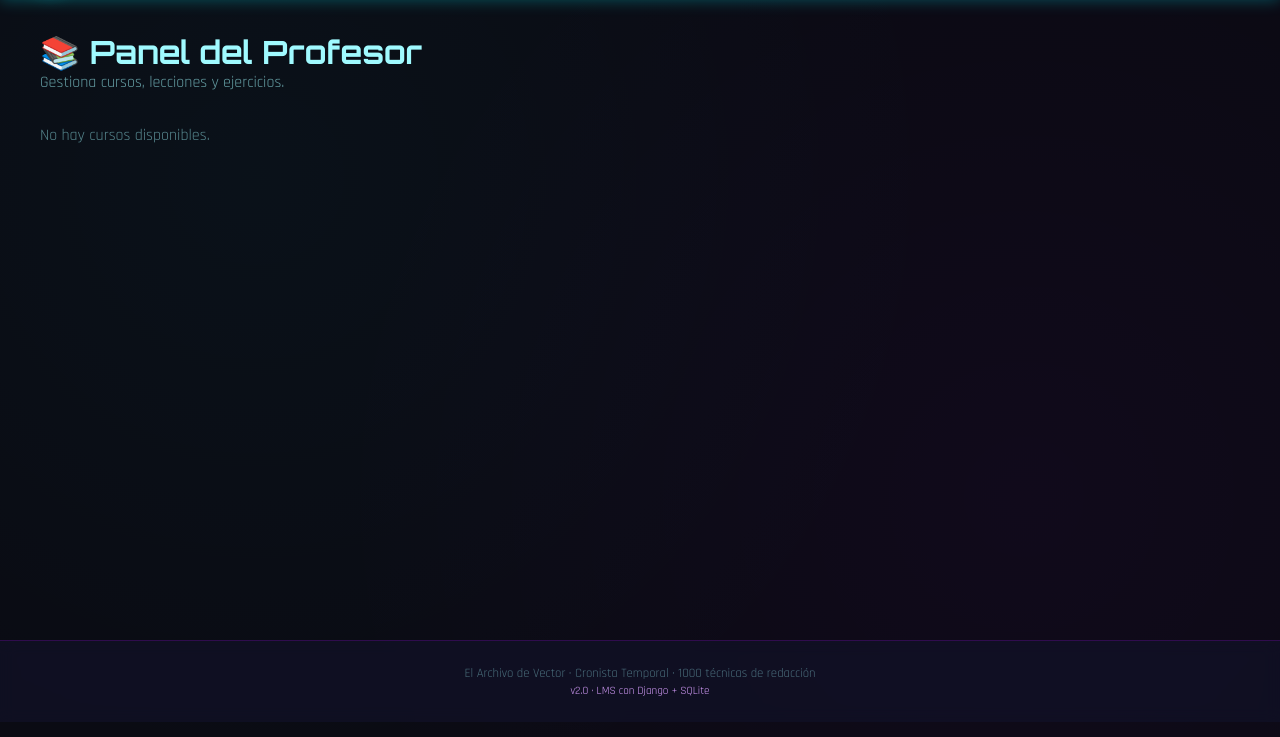
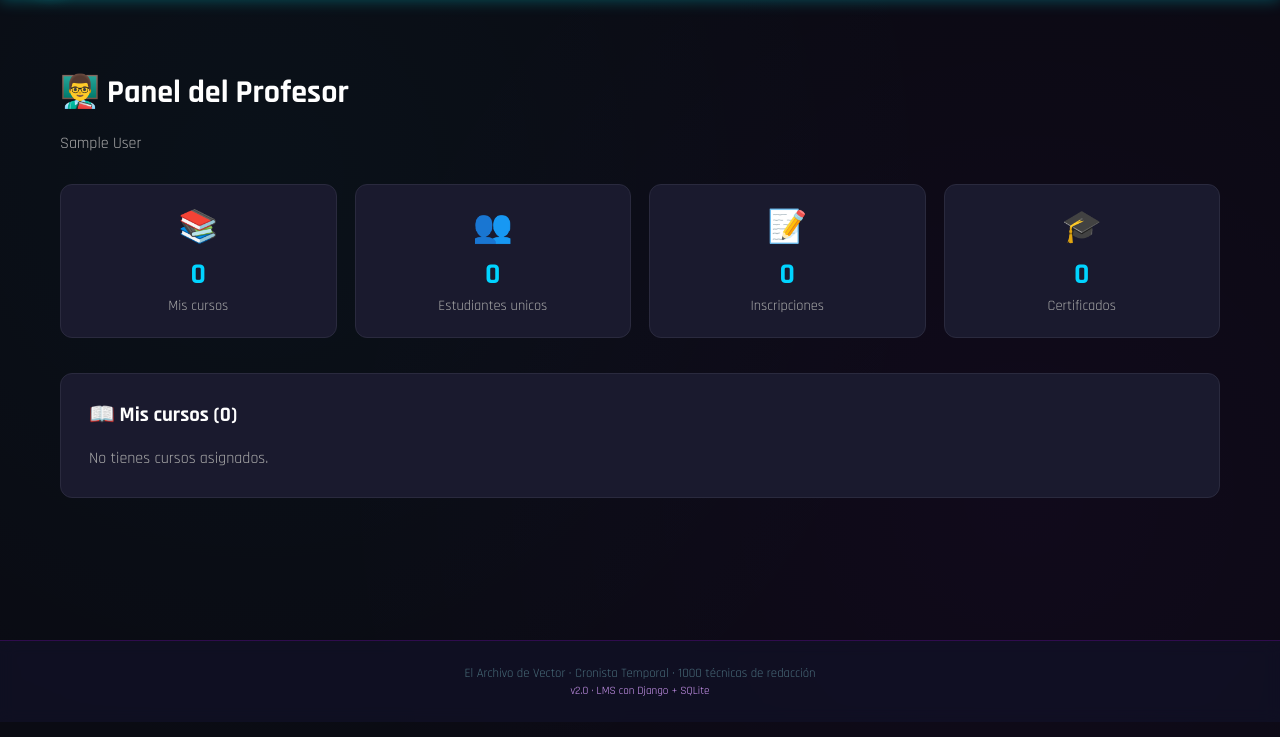
Before and after one commit to Hernank10/Redaccion_castellana_curso, a Django app: page /es/profesor/ in a window 1280 px wide. Shown: the part 63-800 px from the top of the page. Run offline with Django 5.2, Linux system fonts and the light colour scheme; the visitor is signed in with stand-in values (Sample User, id 1); data that the repository does not hold is empty.

Commit message:
Panel profesor: dashboard, ver estudiantes, evaluar, certificar + modelo Evaluacion

```diff
--- a/core/urls.py
+++ b/core/urls.py
@@ -17,6 +17,11 @@ urlpatterns = [
     path('perfil/', views.perfil, name='perfil'),
     path('password_change/', auth_views.PasswordChangeView.as_view(template_name='core/password_change.html', success_url='/es/perfil/'), name='password_change'),
     path('profesor/', views.teacher_dashboard, name='teacher_dashboard'),
+    path('profesor/curso/<slug:curso_slug>/', views.teacher_course_students, name='teacher_course_students'),
+    path('profesor/curso/<slug:curso_slug>/estudiante/<int:user_id>/', views.teacher_student_detail, name='teacher_student_detail'),
+    path('profesor/curso/<slug:curso_slug>/estudiante/<int:user_id>/evaluar/', views.teacher_evaluate, name='teacher_evaluate'),
+    path('profesor/curso/<slug:curso_slug>/estudiante/<int:user_id>/certificar/', views.teacher_certify, name='teacher_certify'),
+    path('profesor/curso/<slug:curso_slug>/estudiante/<int:user_id>/progreso.pdf', views.teacher_student_progress_pdf, name='teacher_student_progress_pdf'),
     path('profesor/leccion/<int:lesson_id>/', views.teacher_lesson_detail, name='teacher_lesson_detail'),
     path('profesor/ejercicio/editar/<int:exercise_id>/', views.teacher_exercise_edit, name='teacher_exercise_edit'),
     path('profesor/ejercicio/nuevo/', views.teacher_exercise_edit, name='teacher_exercise_new'),
--- a/core/views.py
+++ b/core/views.py
@@ -9,11 +9,13 @@ from reportlab.lib.enums import TA_CENTER
 import uuid
 
 from django.shortcuts import render, get_object_or_404, redirect
+from django.contrib.auth.models import User
+from django.contrib.auth.models import User
 from django.contrib.auth.decorators import login_required
 from django.contrib.admin.views.decorators import staff_member_required
 from django.http import JsonResponse
 from django.urls import reverse
-from .models import Course, Lesson, Exercise, UserProgress, UserScore, UserStreak, Inscripcion, Logro, Certificado
+from .models import Course, Lesson, Exercise, UserProgress, UserScore, UserStreak, Inscripcion, Logro, Certificado, Evaluacion
 import json
 
 # ===== VISTAS PÚBLICAS =====
@@ -1191,3 +1193,215 @@ def descargar_informe_progreso(request, formato='pdf'):
     response = HttpResponse(pdf.read(), content_type='application/pdf')
     response['Content-Disposition'] = f'attachment; filename="progreso_{request.user.username}.pdf"'
     return response
+
+
+# ============================================================
+# VISTAS DEL PROFESOR (dashboard, estudiantes, evaluar, certificar)
+# ============================================================
+
+@staff_member_required
+def teacher_dashboard(request):
+    """Dashboard del profesor: sus cursos + estadisticas."""
+    mis_cursos = Course.objects.filter(teachers=request.user, is_active=True)
+    if not mis_cursos.exists():
+        # Fallback: si no tiene cursos asignados, mostrar todos (modo admin)
+        mis_cursos = Course.objects.filter(is_active=True)
+
+    cursos_data = []
+    total_estudiantes = set()
+    total_inscripciones = 0
+    total_certs = 0
+
+    for curso in mis_cursos:
+        inscripciones = Inscripcion.objects.filter(course=curso)
+        n_est = inscripciones.count()
+        estudiantes_ids = list(inscripciones.values_list('user_id', flat=True))
+        total_estudiantes.update(estudiantes_ids)
+        total_inscripciones += n_est
+
+        certs = Certificado.objects.filter(curso=curso).count()
+        total_certs += certs
+
+        # Progreso promedio
+        total_lecciones = curso.lessons.count()
+        total_completadas = UserProgress.objects.filter(
+            user_id__in=estudiantes_ids, lesson__course=curso, completed=True
+        ).count()
+        promedio = round((total_completadas / (total_lecciones * n_est) * 100)) if total_lecciones and n_est else 0
+
+        cursos_data.append({
+            'curso': curso,
+            'estudiantes': n_est,
+            'certificados': certs,
+            'promedio': promedio,
+            'total_lecciones': total_lecciones,
+        })
+
+    context = {
+        'cursos_data': cursos_data,
+        'total_cursos': mis_cursos.count(),
+        'total_estudiantes': len(total_estudiantes),
+        'total_inscripciones': total_inscripciones,
+        'total_certificados': total_certs,
+    }
+    return render(request, 'core/teacher_dashboard.html', context)
+
+
+@staff_member_required
+def teacher_course_students(request, curso_slug):
+    """Lista de estudiantes inscritos en un curso con su progreso."""
+    curso = get_object_or_404(Course, slug=curso_slug, is_active=True)
+    inscripciones = Inscripcion.objects.filter(course=curso).select_related('user')
+
+    total_lecciones = curso.lessons.count()
+    estudiantes_data = []
+
+    for insc in inscripciones:
+        user = insc.user
+        progreso = UserProgress.objects.filter(
+            user=user, lesson__course=curso, completed=True
+        ).count()
+        porcentaje = round((progreso / total_lecciones * 100)) if total_lecciones else 0
+        score = UserScore.objects.filter(user=user).first()
+        cert = Certificado.objects.filter(usuario=user, curso=curso).first()
+        eval_obj = Evaluacion.objects.filter(estudiante=user, curso=curso).first()
+
+        estudiantes_data.append({
+            'user': user,
+            'progreso': progreso,
+            'total_lecciones': total_lecciones,
+            'porcentaje': porcentaje,
+            'puntos': score.total_points if score else 0,
+            'certificado': cert,
+            'evaluacion': eval_obj,
+        })
+
+    # Ordenar por porcentaje desc
+    estudiantes_data.sort(key=lambda x: -x['porcentaje'])
+
+    context = {
+        'curso': curso,
+        'estudiantes_data': estudiantes_data,
+        'total_estudiantes': len(estudiantes_data),
+    }
+    return render(request, 'core/teacher_course_students.html', context)
+
+
+@staff_member_required
+def teacher_student_detail(request, curso_slug, user_id):
+    """Detalle de un estudiante en un curso."""
+    curso = get_object_or_404(Course, slug=curso_slug, is_active=True)
+    estudiante = get_object_or_404(User, id=user_id)
+
+    lecciones = curso.lessons.all().order_by('order')
+    lecciones_data = []
+    for lec in lecciones:
+        prog = UserProgress.objects.filter(user=estudiante, lesson=lec).first()
+        lecciones_data.append({
+            'leccion': lec,
+            'progreso': prog,
+            'completada': prog.completed if prog else False,
+            'score': prog.score if prog else 0,
+        })
+
+    total = len(lecciones_data)
+    completadas = sum(1 for l in lecciones_data if l['completada'])
+    porcentaje = round((completadas / total * 100)) if total else 0
+
+    cert = Certificado.objects.filter(usuario=estudiante, curso=curso).first()
+    eval_obj = Evaluacion.objects.filter(estudiante=estudiante, curso=curso).first()
+
+    context = {
+        'curso': curso,
+        'estudiante': estudiante,
+        'lecciones_data': lecciones_data,
+        'total': total,
+        'completadas': completadas,
+        'porcentaje': porcentaje,
+        'certificado': cert,
+        'evaluacion': eval_obj,
+    }
+    return render(request, 'core/teacher_student_detail.html', context)
+
+
+@staff_member_required
+def teacher_evaluate(request, curso_slug, user_id):
+    """Formulario para evaluar a un estudiante."""
+    curso = get_object_or_404(Course, slug=curso_slug, is_active=True)
+    estudiante = get_object_or_404(User, id=user_id)
+
+    evaluacion = Evaluacion.objects.filter(
+        profesor=request.user, estudiante=estudiante, curso=curso
+    ).first()
+
+    if request.method == 'POST':
+        nota = int(request.POST.get('nota', 0))
+        comentario = request.POST.get('comentario', '')
+
+        if evaluacion:
+            evaluacion.nota = nota
+            evaluacion.comentario = comentario
+            evaluacion.save()
+        else:
+            Evaluacion.objects.create(
+                profesor=request.user,
+                estudiante=estudiante,
+                curso=curso,
+                nota=nota,
+                comentario=comentario,
+            )
+
+        return redirect('teacher_course_students', curso_slug=curso.slug)
+
+    context = {
+        'curso': curso,
+        'estudiante': estudiante,
+        'evaluacion': evaluacion,
+    }
+    return render(request, 'core/teacher_evaluate.html', context)
+
+
+@staff_member_required
+def teacher_certify(request, curso_slug, user_id):
+    """Emite certificado manualmente para un estudiante."""
+    curso = get_object_or_404(Course, slug=curso_slug, is_active=True)
+    estudiante = get_object_or_404(User, id=user_id)
+
+    lecciones = curso.lessons.filter(is_active=True)
+    total_ejercicios = sum(l.exercises.count() for l in lecciones)
+    completados = UserProgress.objects.filter(
+        user=estudiante, lesson__course=curso, completed=True
+    ).count()
+    puntuacion = UserProgress.objects.filter(
+        user=estudiante, lesson__course=curso
+    ).aggregate(total=models.Sum('score'))['total'] or 0
+    porcentaje = int((completados / total_ejercicios * 100)) if total_ejercicios > 0 else 0
+
+    cert, created = Certificado.objects.get_or_create(
+        usuario=estudiante,
+        curso=curso,
+        leccion=None,
+        defaults={
+            'titulo': 'Curso: ' + curso.name,
+            'puntuacion': puntuacion,
+            'ejercicios_completados': completados,
+            'total_ejercicios': total_ejercicios,
+            'porcentaje': porcentaje,
+            'codigo_verificacion': 'VECTOR-' + uuid.uuid4().hex[:8].upper(),
+        }
+    )
+
+    return redirect('teacher_course_students', curso_slug=curso.slug)
+
+
+@staff_member_required
+def teacher_student_progress_pdf(request, curso_slug, user_id):
+    """PDF con el progreso de un estudiante en un curso."""
+    curso = get_object_or_404(Course, slug=curso_slug, is_active=True)
+    estudiante = get_object_or_404(User, id=user_id)
+
+    pdf = generar_pdf_progreso(estudiante)
+
+    response = HttpResponse(pdf.read(), content_type='application/pdf')
+    response['Content-Disposition'] = 'attachment; filename="progreso_' + estudiante.username + '.pdf"'
+    return response
--- a/templates/core/teacher_dashboard.html
+++ b/templates/core/teacher_dashboard.html
@@ -1,27 +1,57 @@
 {% extends 'core/base.html' %}
-{% load static %}
-{% block title %}Dashboard del Profesor{% endblock %}
+{% load i18n %}
+{% block title %}{% trans "Panel del Profesor" %}{% endblock %}
+{% block content %}
+<style>
+.td-container{max-width:1200px;margin:0 auto;padding:40px 20px;}
+.td-title{color:#fff;font-size:2em;margin-bottom:20px;}
+.td-grid{display:grid;grid-template-columns:repeat(auto-fit,minmax(180px,1fr));gap:18px;margin-bottom:35px;}
+.td-stat{background:#1a1a2e;padding:22px;border-radius:12px;border:1px solid #2a2a3e;text-align:center;}
+.td-stat .icon{font-size:2em;margin-bottom:8px;}
+.td-stat .value{color:#00d4ff;font-size:1.8em;font-weight:bold;}
+.td-stat .label{color:#aaa;font-size:.9em;margin-top:4px;}
+.td-section{background:#1a1a2e;padding:28px;border-radius:12px;border:1px solid #2a2a3e;margin-bottom:20px;}
+.td-section h2{color:#fff;margin:0 0 20px;font-size:1.3em;}
+.cursos-grid{display:grid;grid-template-columns:repeat(auto-fill,minmax(320px,1fr));gap:18px;}
+.curso-card{background:#0f0f1e;padding:20px;border-radius:10px;border:1px solid #2a2a3e;transition:transform .2s,border-color .2s;}
+.curso-card:hover{transform:translateY(-3px);border-color:#00d4ff;}
+.curso-card h3{color:#fff;margin:0 0 12px;font-size:1.1em;}
+.curso-stats{display:flex;gap:15px;flex-wrap:wrap;margin:15px 0;color:#aaa;font-size:.9em;}
+.curso-stats span{display:flex;align-items:center;gap:5px;}
+.btn{display:inline-block;padding:10px 18px;border-radius:8px;text-decoration:none;font-weight:500;transition:all .2s;border:none;cursor:pointer;font-size:.9em;}
+.btn-primary{background:linear-gradient(90deg,#00d4ff,#00ff88);color:#000;}
+.btn-primary:hover{transform:translateY(-2px);}
+</style>
+<div class="td-container">
+    <h1 class="td-title">👨‍🏫 {% trans "Panel del Profesor" %}</h1>
+    <p style="color:#aaa;margin-bottom:30px;">{{ user.get_full_name|default:user.username }}</p>
 
-{% block content %}
-<div style="max-width:1200px;margin:0 auto;">
-    <h1 style="font-family:'Orbitron',sans-serif;color:var(--text-cyan);">📚 Panel del Profesor</h1>
-    <p style="color:rgba(160,250,255,0.6);margin-bottom:2rem;">Gestiona cursos, lecciones y ejercicios.</p>
+    <div class="td-grid">
+        <div class="td-stat"><div class="icon">📚</div><div class="value">{{ total_cursos }}</div><div class="label">{% trans "Mis cursos" %}</div></div>
+        <div class="td-stat"><div class="icon">👥</div><div class="value">{{ total_estudiantes }}</div><div class="label">{% trans "Estudiantes unicos" %}</div></div>
+        <div class="td-stat"><div class="icon">📝</div><div class="value">{{ total_inscripciones }}</div><div class="label">{% trans "Inscripciones" %}</div></div>
+        <div class="td-stat"><div class="icon">🎓</div><div class="value">{{ total_certificados }}</div><div class="label">{% trans "Certificados" %}</div></div>
+    </div>
 
-    <div style="display:grid;grid-template-columns:repeat(auto-fill,minmax(280px,1fr));gap:1.5rem;">
-        {% for course in courses %}
-        <div style="background:var(--card-bg);border:var(--border-cyan);border-radius:16px;padding:1.5rem;">
-            <div style="font-size:2.5rem;margin-bottom:0.5rem;">{{ course.icon }}</div>
-            <h3 style="color:var(--text-cyan);">{{ course.name }}</h3>
-            <p style="color:rgba(160,250,255,0.5);font-size:0.9rem;">{{ course.lessons.count }} lecciones</p>
-            {% if course.lessons.first %}
-            <a href="{% url 'teacher_lesson_detail' course.lessons.first.id %}" style="display:inline-block;margin-top:0.8rem;background:rgba(176,0,255,0.15);color:var(--text-violet);padding:0.3rem 1.2rem;border-radius:30px;text-decoration:none;border:1px solid var(--border-violet);">
-                Ver lecciones →
-            </a>
-            {% endif %}
+    <div class="td-section">
+        <h2>📖 {% trans "Mis cursos" %} ({{ total_cursos }})</h2>
+        {% if cursos_data %}
+        <div class="cursos-grid">
+            {% for cd in cursos_data %}
+            <div class="curso-card">
+                <h3>{{ cd.curso.icon }} {{ cd.curso.name }}</h3>
+                <div class="curso-stats">
+                    <span>👥 {{ cd.estudiantes }} estudiantes</span>
+                    <span>📊 {{ cd.promedio }}% promedio</span>
+                    <span>🎓 {{ cd.certificados }} certificados</span>
+                </div>
+                <a href="{% url 'teacher_course_students' cd.curso.slug %}" class="btn btn-primary">{% trans "Ver estudiantes" %} →</a>
+            </div>
+            {% endfor %}
         </div>
-        {% empty %}
-        <p style="color:rgba(160,250,255,0.5);">No hay cursos disponibles.</p>
-        {% endfor %}
+        {% else %}
+        <p style="color:#aaa;">{% trans "No tienes cursos asignados." %}</p>
+        {% endif %}
     </div>
 </div>
 {% endblock %}
```
Also changed, not shown: core/models.py (+18 -0 lines), templates/core/teacher_course_students.html (added, +85 -0 lines), templates/core/teacher_evaluate.html (added, +39 -0 lines), templates/core/teacher_student_detail.html (added, +68 -0 lines), core/migrations/0005_alter_inscripcion_options_alter_logro_tipo_and_more.py (added).
